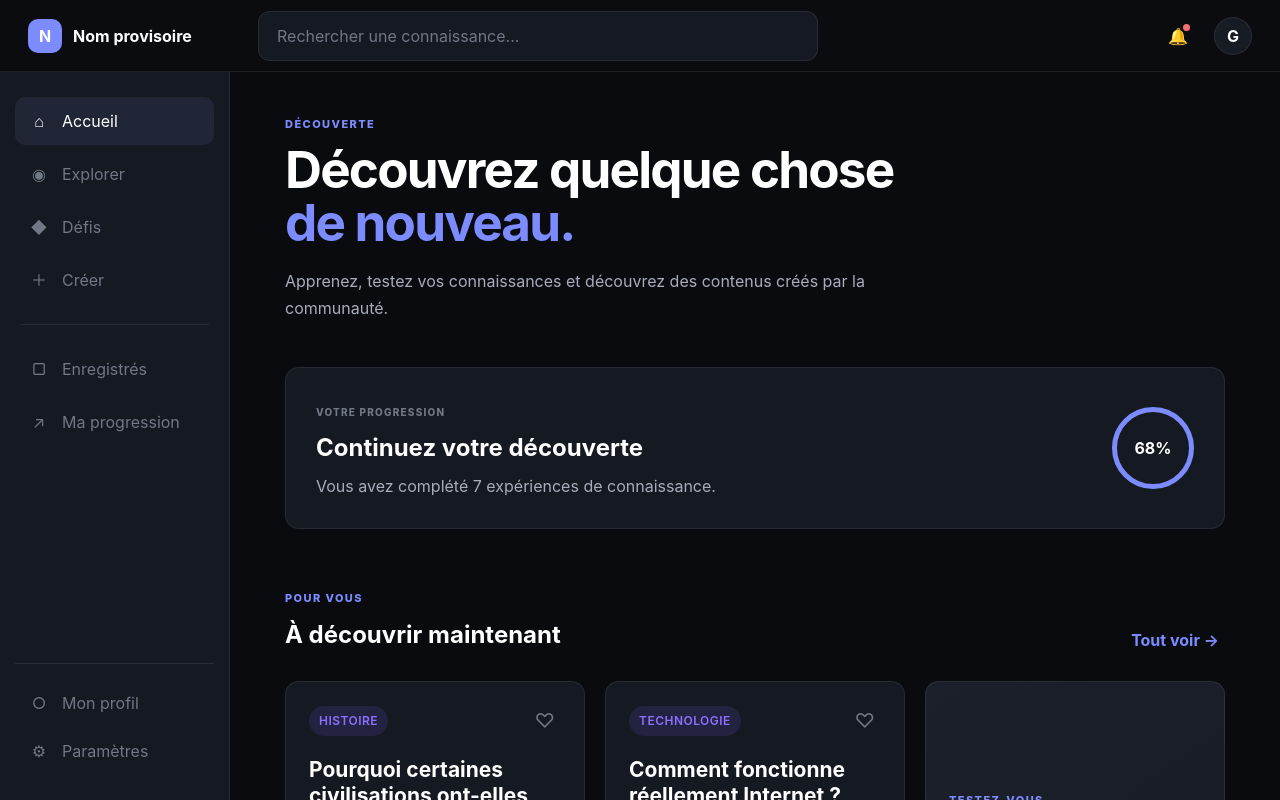
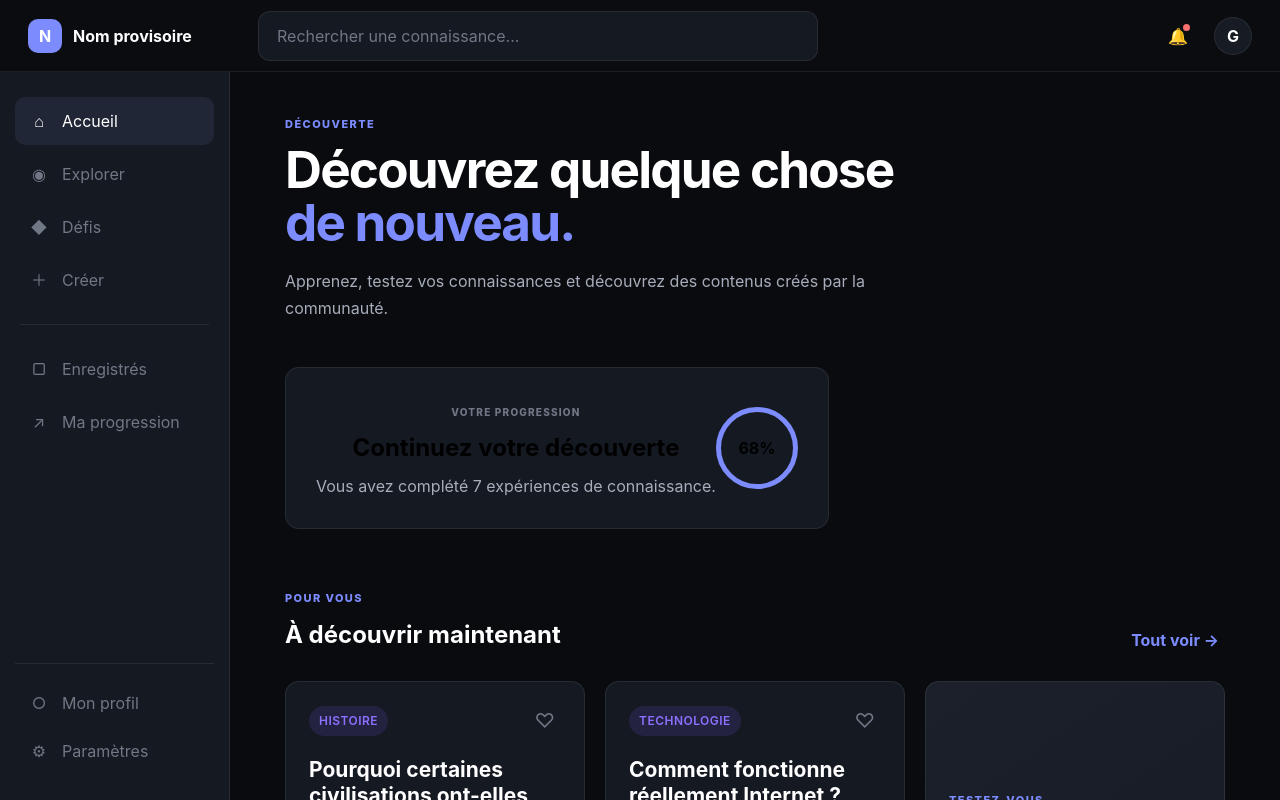
Before and after one commit to Espace-Developpeurs/Frontend, a React (Vite) app: page / in a window 1280 px wide. Shown: the top 800 px of the page. Built offline with nearby package versions, Linux system fonts and the light colour scheme.

Commit message:
Update ProgressBanner.jsx

```diff
--- a/src/components/home/ProgressBanner.jsx
+++ b/src/components/home/ProgressBanner.jsx
@@ -1,6 +1,11 @@
-function ProgressBanner() {
+function ProgressBanner({ onNavigate }) {
   return (
-    <section className="progress-banner" aria-label="Votre progression">
+    <button
+      type="button"
+      className="progress-banner"
+      onClick={() => onNavigate('progression')}
+      aria-label="Voir votre progression"
+    >
       <div>
         <span className="small-label">VOTRE PROGRESSION</span>
 
@@ -13,11 +18,11 @@ function ProgressBanner() {
 
       <div
         className="progress-circle"
-        aria-label="Progression : 68 pour cent"
+        aria-hidden="true"
       >
         <strong>68%</strong>
       </div>
-    </section>
+    </button>
   )
 }
 
```
